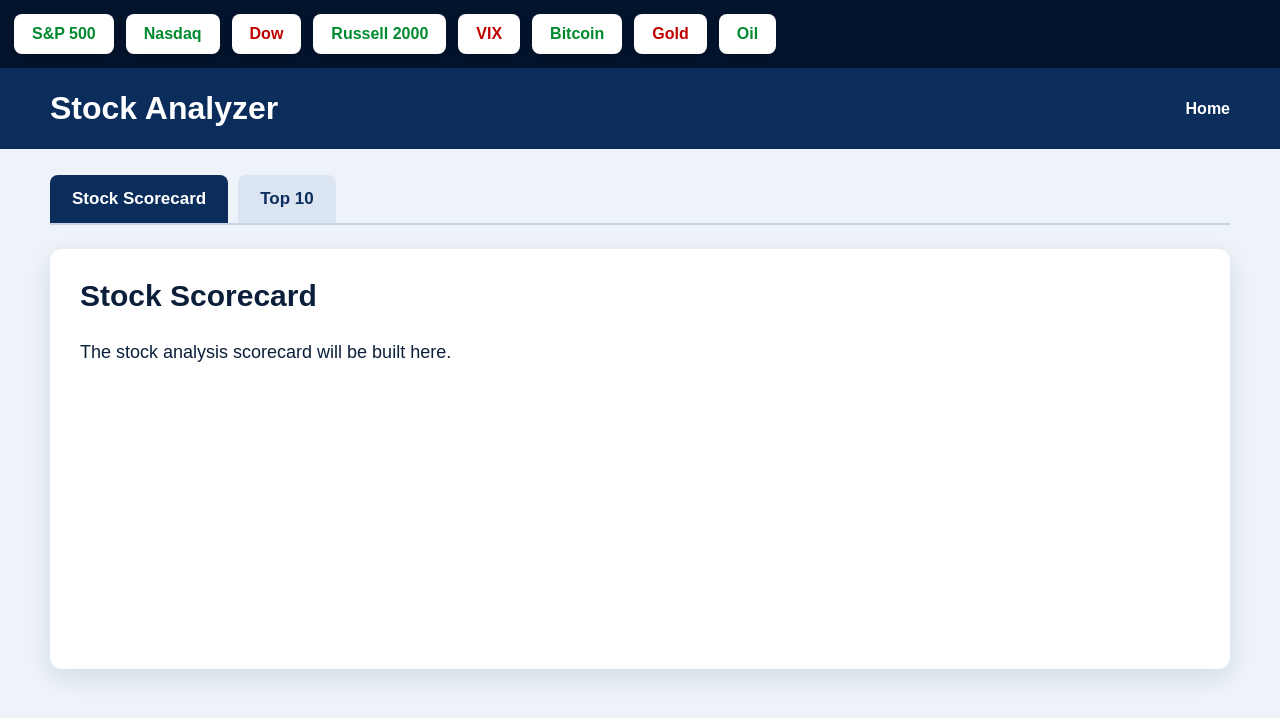
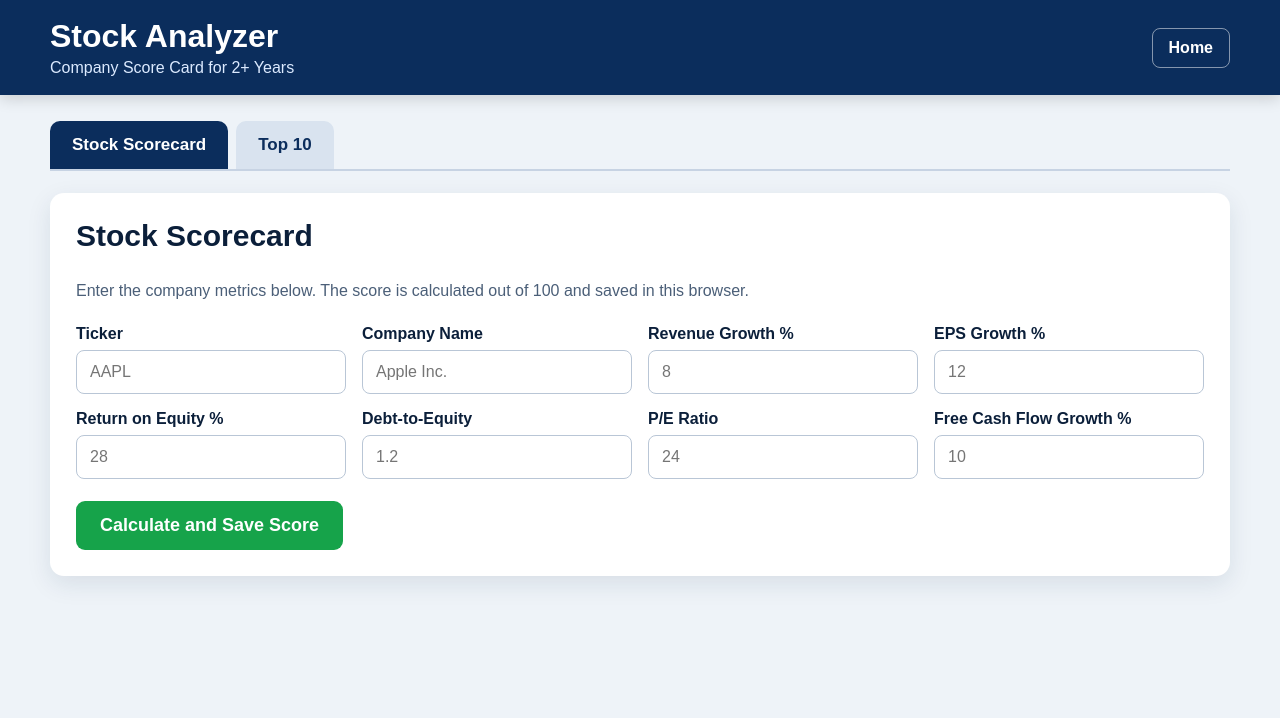
Before and after one commit to rc6751/StockAnalyzer, a Next.js app: page /scorecard in a window 1280 px wide. Shown: the top 718 px of the page. Built offline with nearby package versions, Linux system fonts and the light colour scheme.

Commit message:
Add files via upload

```diff
--- a/app/scorecard/page.js
+++ b/app/scorecard/page.js
@@ -1,63 +1,137 @@
 "use client";
 
 import Link from "next/link";
-import { useState } from "react";
+import { useEffect, useMemo, useState } from "react";
 
-const markets = [
-  { name: "S&P 500", direction: "up" },
-  { name: "Nasdaq", direction: "up" },
-  { name: "Dow", direction: "down" },
-  { name: "Russell 2000", direction: "up" },
-  { name: "VIX", direction: "down" },
-  { name: "Bitcoin", direction: "up" },
-  { name: "Gold", direction: "down" },
-  { name: "Oil", direction: "up" },
-];
+const emptyForm = {
+  ticker: "",
+  company: "",
+  revenueGrowth: "",
+  epsGrowth: "",
+  roe: "",
+  debtToEquity: "",
+  peRatio: "",
+  freeCashFlowGrowth: "",
+};
+
+function clamp(value, min, max) {
+  return Math.max(min, Math.min(max, value));
+}
+
+function calculateScore(form) {
+  const revenue = clamp(Number(form.revenueGrowth) || 0, -20, 40);
+  const eps = clamp(Number(form.epsGrowth) || 0, -30, 50);
+  const roe = clamp(Number(form.roe) || 0, 0, 40);
+  const debt = clamp(Number(form.debtToEquity) || 0, 0, 3);
+  const pe = clamp(Number(form.peRatio) || 0, 0, 80);
+  const fcf = clamp(Number(form.freeCashFlowGrowth) || 0, -30, 50);
+
+  const revenuePoints = clamp((revenue + 20) / 60 * 20, 0, 20);
+  const epsPoints = clamp((eps + 30) / 80 * 20, 0, 20);
+  const roePoints = clamp(roe / 40 * 20, 0, 20);
+  const debtPoints = clamp((3 - debt) / 3 * 15, 0, 15);
+  const pePoints = pe <= 0 ? 0 : pe <= 25 ? 15 : clamp((80 - pe) / 55 * 15, 0, 15);
+  const fcfPoints = clamp((fcf + 30) / 80 * 10, 0, 10);
+
+  return Math.round(
+    revenuePoints +
+      epsPoints +
+      roePoints +
+      debtPoints +
+      pePoints +
+      fcfPoints
+  );
+}
+
+function ratingFromScore(score) {
+  if (score >= 85) return "Excellent";
+  if (score >= 70) return "Good";
+  if (score >= 55) return "Fair";
+  return "Weak";
+}
+
+function ratingColor(score) {
+  if (score >= 85) return "#087f2f";
+  if (score >= 70) return "#2563eb";
+  if (score >= 55) return "#b7791f";
+  return "#c22121";
+}
 
 export default function ScorecardPage() {
   const [activeTab, setActiveTab] = useState("scorecard");
+  const [form, setForm] = useState(emptyForm);
+  const [stocks, setStocks] = useState([]);
+  const [message, setMessage] = useState("");
+
+  useEffect(() => {
+    try {
+      const saved = JSON.parse(localStorage.getItem("stockAnalyzerScores") || "[]");
+      if (Array.isArray(saved)) setStocks(saved);
+    } catch {
+      setStocks([]);
+    }
+  }, []);
+
+  const sortedStocks = useMemo(
+    () => [...stocks].sort((a, b) => b.score - a.score),
+    [stocks]
+  );
+
+  function updateField(event) {
+    const { name, value } = event.target;
+    setForm((current) => ({ ...current, [name]: value }));
+  }
+
+  function saveScorecard(event) {
+    event.preventDefault();
+
+    if (!form.ticker.trim() || !form.company.trim()) {
+      setMessage("Enter both a ticker and company name.");
+      return;
+    }
+
+    const score = calculateScore(form);
+    const record = {
+      ...form,
+      ticker: form.ticker.trim().toUpperCase(),
+      company: form.company.trim(),
+      score,
+      rating: ratingFromScore(score),
+      createdAt: new Date().toISOString(),
+    };
+
+    const withoutDuplicate = stocks.filter(
+      (stock) => stock.ticker !== record.ticker
+    );
+    const updated = [record, ...withoutDuplicate];
+
+    setStocks(updated);
+    localStorage.setItem("stockAnalyzerScores", JSON.stringify(updated));
+    setMessage(`${record.ticker} scored ${score}/100 — ${record.rating}.`);
+    setForm(emptyForm);
+  }
+
+  function deleteStock(ticker) {
+    const updated = stocks.filter((stock) => stock.ticker !== ticker);
+    setStocks(updated);
+    localStorage.setItem("stockAnalyzerScores", JSON.stringify(updated));
+  }
 
   return (
     <main
       style={{
         minHeight: "100vh",
+        background: "#eef3f8",
         fontFamily: "Arial, sans-serif",
-        background: "#eef3f9",
         color: "#0b1f3a",
       }}
     >
-      <div
-        style={{
-          display: "flex",
-          gap: "12px",
-          overflowX: "auto",
-          padding: "14px",
-          background: "#03142d",
-        }}
-      >
-        {markets.map((market) => (
-          <div
-            key={market.name}
-            style={{
-              background: "#ffffff",
-              color: market.direction === "up" ? "#008a2e" : "#c00000",
-              padding: "11px 18px",
-              borderRadius: "8px",
-              fontWeight: 700,
-              whiteSpace: "nowrap",
-              boxShadow: "0 3px 10px rgba(0,0,0,0.22)",
-            }}
-          >
-            {market.name}
-          </div>
-        ))}
-      </div>
-
       <header
         style={{
           background: "#0b2d5c",
           color: "#ffffff",
-          padding: "22px 24px",
+          padding: "18px 22px",
+          boxShadow: "0 4px 14px rgba(0,0,0,0.15)",
         }}
       >
         <div
@@ -65,19 +139,28 @@ export default function ScorecardPage() {
             maxWidth: "1180px",
             margin: "0 auto",
             display: "flex",
+            justifyContent: "space-between",
             alignItems: "center",
-            justifyContent: "space-between",
             gap: "20px",
             flexWrap: "wrap",
           }}
         >
+          <div>
             <h1 style={{ margin: 0, fontSize: "32px" }}>Stock Analyzer</h1>
+            <div style={{ color: "#dceaff", marginTop: "4px" }}>
+              Company Score Card for 2+ Years
+            </div>
+          </div>
+
           <Link
             href="/"
             style={{
               color: "#ffffff",
               textDecoration: "none",
-              fontWeight: 700,
+              fontWeight: 800,
+              border: "1px solid rgba(255,255,255,0.5)",
+              borderRadius: "8px",
+              padding: "10px 16px",
             }}
           >
             Home
@@ -85,73 +168,237 @@ export default function ScorecardPage() {
         </div>
       </header>
 
-      <div style={{ maxWidth: "1180px", margin: "0 auto", padding: "26px 20px" }}>
+      <div style={{ maxWidth: "1180px", margin: "0 auto", padding: "26px 18px" }}>
         <div
           style={{
             display: "flex",
-            gap: "10px",
-            borderBottom: "2px solid #c9d5e5",
-            marginBottom: "24px",
+            gap: "8px",
+            borderBottom: "2px solid #c7d3e3",
+            marginBottom: "22px",
           }}
         >
+          {[
+            ["scorecard", "Stock Scorecard"],
+            ["top10", "Top 10"],
+          ].map(([key, label]) => (
             <button
-            onClick={() => setActiveTab("scorecard")}
+              key={key}
+              onClick={() => setActiveTab(key)}
               style={{
                 border: "none",
                 cursor: "pointer",
                 padding: "14px 22px",
+                borderRadius: "10px 10px 0 0",
                 fontSize: "17px",
                 fontWeight: 800,
-              borderRadius: "8px 8px 0 0",
-              background: activeTab === "scorecard" ? "#0b2d5c" : "#dbe5f2",
-              color: activeTab === "scorecard" ? "#ffffff" : "#0b2d5c",
+                background: activeTab === key ? "#0b2d5c" : "#d9e3ef",
+                color: activeTab === key ? "#ffffff" : "#0b2d5c",
               }}
             >
-            Stock Scorecard
+              {label}
             </button>
-
-          <button
-            onClick={() => setActiveTab("top10")}
-            style={{
-              border: "none",
-              cursor: "pointer",
-              padding: "14px 22px",
-              fontSize: "17px",
-              fontWeight: 800,
-              borderRadius: "8px 8px 0 0",
-              background: activeTab === "top10" ? "#0b2d5c" : "#dbe5f2",
-              color: activeTab === "top10" ? "#ffffff" : "#0b2d5c",
-            }}
-          >
-            Top 10
-          </button>
+          ))}
         </div>
 
+        {activeTab === "scorecard" ? (
           <section
             style={{
               background: "#ffffff",
-            borderRadius: "12px",
-            padding: "30px",
-            minHeight: "360px",
-            boxShadow: "0 8px 24px rgba(20,45,80,0.12)",
+              borderRadius: "14px",
+              padding: "26px",
+              boxShadow: "0 8px 24px rgba(15,45,80,0.10)",
             }}
           >
-          {activeTab === "scorecard" ? (
-            <>
             <h2 style={{ marginTop: 0, fontSize: "30px" }}>Stock Scorecard</h2>
-              <p style={{ fontSize: "18px", lineHeight: 1.6 }}>
-                The stock analysis scorecard will be built here.
+            <p style={{ color: "#4b5f78", lineHeight: 1.6 }}>
+              Enter the company metrics below. The score is calculated out of 100
+              and saved in this browser.
             </p>
-            </>
+
+            <form onSubmit={saveScorecard}>
+              <div
+                style={{
+                  display: "grid",
+                  gridTemplateColumns: "repeat(auto-fit, minmax(220px, 1fr))",
+                  gap: "16px",
+                  marginTop: "22px",
+                }}
+              >
+                {[
+                  ["ticker", "Ticker", "AAPL"],
+                  ["company", "Company Name", "Apple Inc."],
+                  ["revenueGrowth", "Revenue Growth %", "8"],
+                  ["epsGrowth", "EPS Growth %", "12"],
+                  ["roe", "Return on Equity %", "28"],
+                  ["debtToEquity", "Debt-to-Equity", "1.2"],
+                  ["peRatio", "P/E Ratio", "24"],
+                  ["freeCashFlowGrowth", "Free Cash Flow Growth %", "10"],
+                ].map(([name, label, placeholder]) => (
+                  <label key={name} style={{ fontWeight: 700 }}>
+                    {label}
+                    <input
+                      name={name}
+                      value={form[name]}
+                      onChange={updateField}
+                      placeholder={placeholder}
+                      type={name === "ticker" || name === "company" ? "text" : "number"}
+                      step="any"
+                      style={{
+                        width: "100%",
+                        boxSizing: "border-box",
+                        marginTop: "7px",
+                        padding: "12px 13px",
+                        borderRadius: "8px",
+                        border: "1px solid #b9c6d6",
+                        fontSize: "16px",
+                      }}
+                    />
+                  </label>
+                ))}
+              </div>
+
+              <button
+                type="submit"
+                style={{
+                  marginTop: "22px",
+                  background: "#16a34a",
+                  color: "#ffffff",
+                  border: "none",
+                  borderRadius: "9px",
+                  padding: "14px 24px",
+                  fontSize: "18px",
+                  fontWeight: 800,
+                  cursor: "pointer",
+                }}
+              >
+                Calculate and Save Score
+              </button>
+
+              {message && (
+                <div
+                  style={{
+                    marginTop: "18px",
+                    background: "#eef8f1",
+                    border: "1px solid #b7dfc2",
+                    borderRadius: "8px",
+                    padding: "14px",
+                    fontWeight: 800,
+                  }}
+                >
+                  {message}
+                </div>
+              )}
+            </form>
+          </section>
         ) : (
-            <>
-              <h2 style={{ marginTop: 0, fontSize: "30px" }}>Top 10</h2>
-              <p style={{ fontSize: "18px", lineHeight: 1.6 }}>
-                Your ten highest-scoring stocks will be generated here.
+          <section
+            style={{
+              background: "#ffffff",
+              borderRadius: "14px",
+              padding: "26px",
+              boxShadow: "0 8px 24px rgba(15,45,80,0.10)",
+            }}
+          >
+            <h2 style={{ marginTop: 0, fontSize: "30px" }}>Top 10 Stocks</h2>
+            <p style={{ color: "#4b5f78", lineHeight: 1.6 }}>
+              The ten highest-scoring companies saved in your browser appear here.
             </p>
-            </>
+
+            {sortedStocks.length === 0 ? (
+              <div
+                style={{
+                  marginTop: "24px",
+                  padding: "30px",
+                  textAlign: "center",
+                  background: "#f5f8fc",
+                  borderRadius: "10px",
+                  color: "#52667f",
+                  fontWeight: 700,
+                }}
+              >
+                No stocks have been scored yet.
+              </div>
+            ) : (
+              <div style={{ overflowX: "auto", marginTop: "22px" }}>
+                <table
+                  style={{
+                    width: "100%",
+                    borderCollapse: "collapse",
+                    minWidth: "700px",
+                  }}
+                >
+                  <thead>
+                    <tr style={{ background: "#0b2d5c", color: "#ffffff" }}>
+                      {["Rank", "Ticker", "Company", "Score", "Rating", "Action"].map(
+                        (heading) => (
+                          <th
+                            key={heading}
+                            style={{ padding: "13px", textAlign: "left" }}
+                          >
+                            {heading}
+                          </th>
+                        )
+                      )}
+                    </tr>
+                  </thead>
+                  <tbody>
+                    {sortedStocks.slice(0, 10).map((stock, index) => (
+                      <tr
+                        key={stock.ticker}
+                        style={{
+                          borderBottom: "1px solid #d9e1ea",
+                          background: index % 2 === 0 ? "#ffffff" : "#f7f9fc",
+                        }}
+                      >
+                        <td style={{ padding: "13px", fontWeight: 800 }}>
+                          {index + 1}
+                        </td>
+                        <td style={{ padding: "13px", fontWeight: 800 }}>
+                          {stock.ticker}
+                        </td>
+                        <td style={{ padding: "13px" }}>{stock.company}</td>
+                        <td
+                          style={{
+                            padding: "13px",
+                            fontWeight: 900,
+                            color: ratingColor(stock.score),
+                          }}
+                        >
+                          {stock.score}
+                        </td>
+                        <td
+                          style={{
+                            padding: "13px",
+                            fontWeight: 800,
+                            color: ratingColor(stock.score),
+                          }}
+                        >
+                          {stock.rating}
+                        </td>
+                        <td style={{ padding: "13px" }}>
+                          <button
+                            onClick={() => deleteStock(stock.ticker)}
+                            style={{
+                              border: "none",
+                              background: "#c22121",
+                              color: "#ffffff",
+                              borderRadius: "7px",
+                              padding: "8px 12px",
+                              fontWeight: 800,
+                              cursor: "pointer",
+                            }}
+                          >
+                            Delete
+                          </button>
+                        </td>
+                      </tr>
+                    ))}
+                  </tbody>
+                </table>
+              </div>
             )}
           </section>
+        )}
       </div>
     </main>
   );
```
Also changed, not shown: app/page.js (+65 -34 lines). Lines whose indentation alone changed are shown as unchanged.
